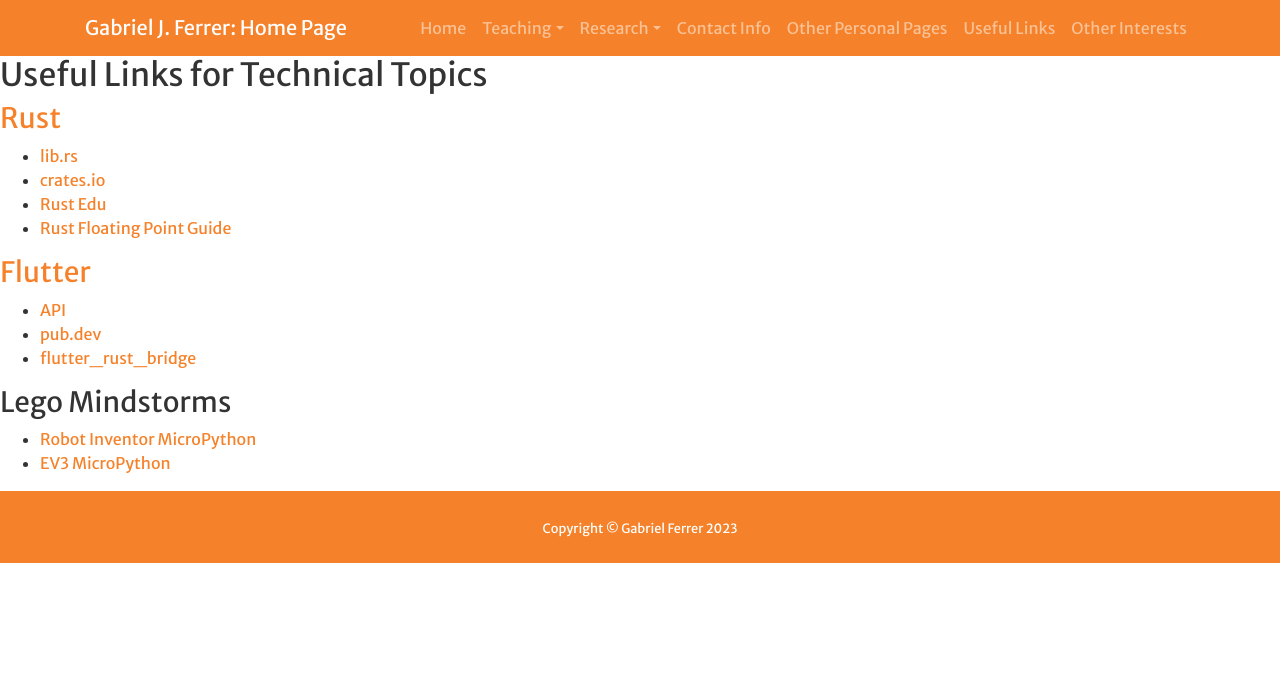
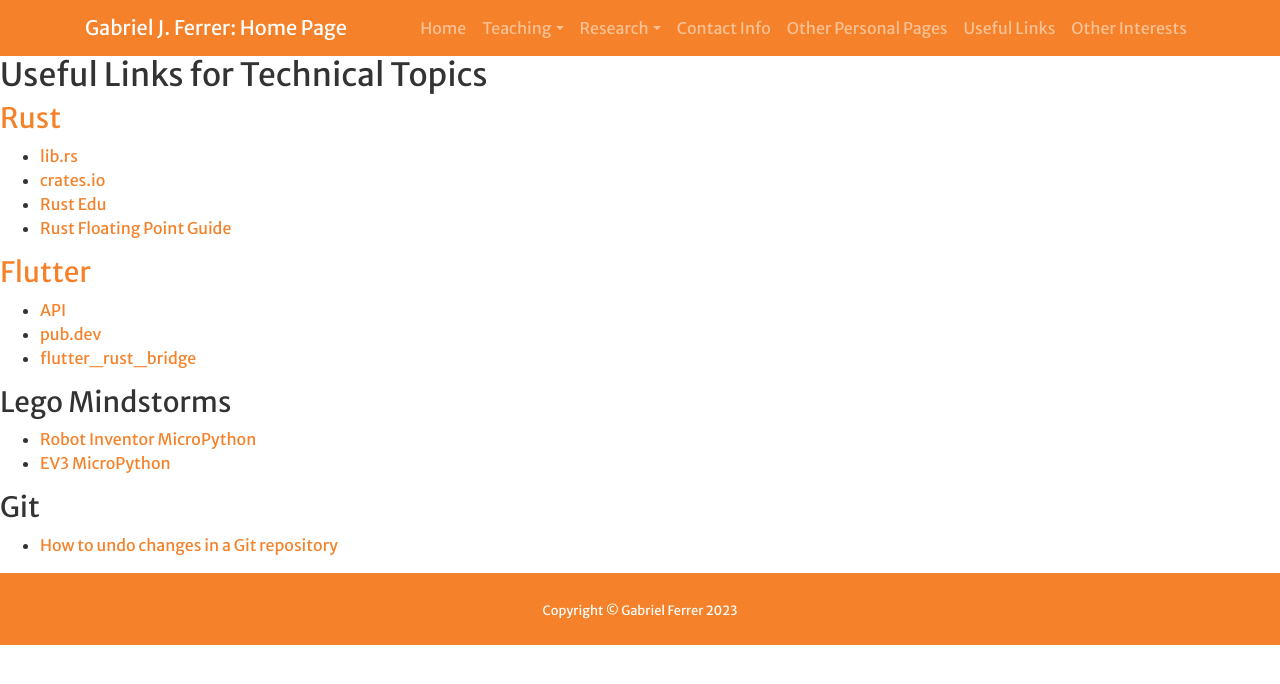
Before and after one commit to gjf2a/gjf2a.github.io, a Jekyll site: the page built from useful_links.md, in a window 1280 px wide. Shown: the top 684 px of the page. Built offline with Jekyll 4.4.1, drawn with Linux system fonts in a browser that asks for light colours; a script that is not in the unit is left out; our own code applies the rules of GitHub Pages for plain Markdown files.

Commit message:
Added link to git reversion article.

```diff
--- a/useful_links.md
+++ b/useful_links.md
@@ -18,3 +18,6 @@ layout: default
 ### Lego Mindstorms
 * [Robot Inventor MicroPython](https://lego.github.io/MINDSTORMS-Robot-Inventor-hub-API/)
 * [EV3 MicroPython](https://pybricks.com/ev3-micropython/)
+
+### Git
+* [How to undo changes in a Git repository](https://opensource.com/article/18/6/git-reset-revert-rebase-commands)
```
